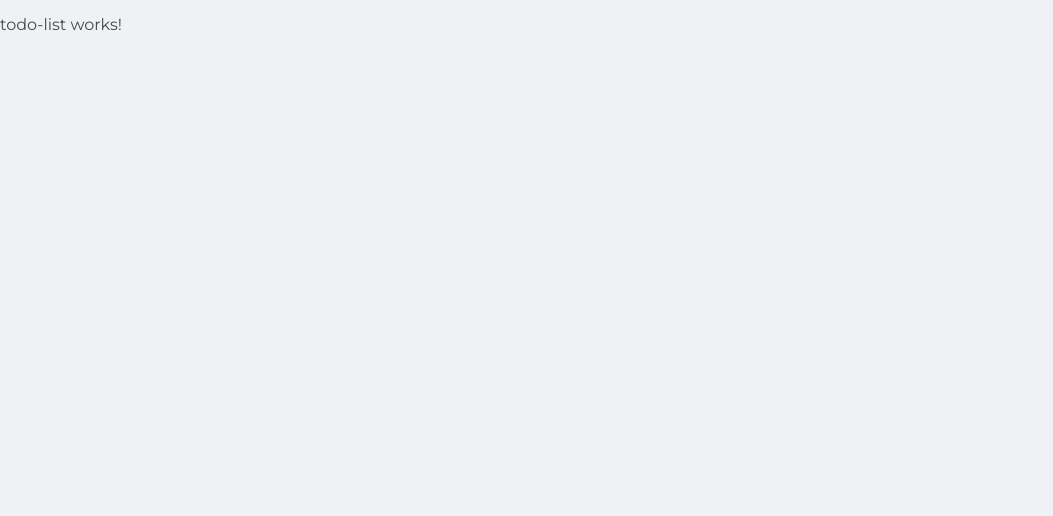
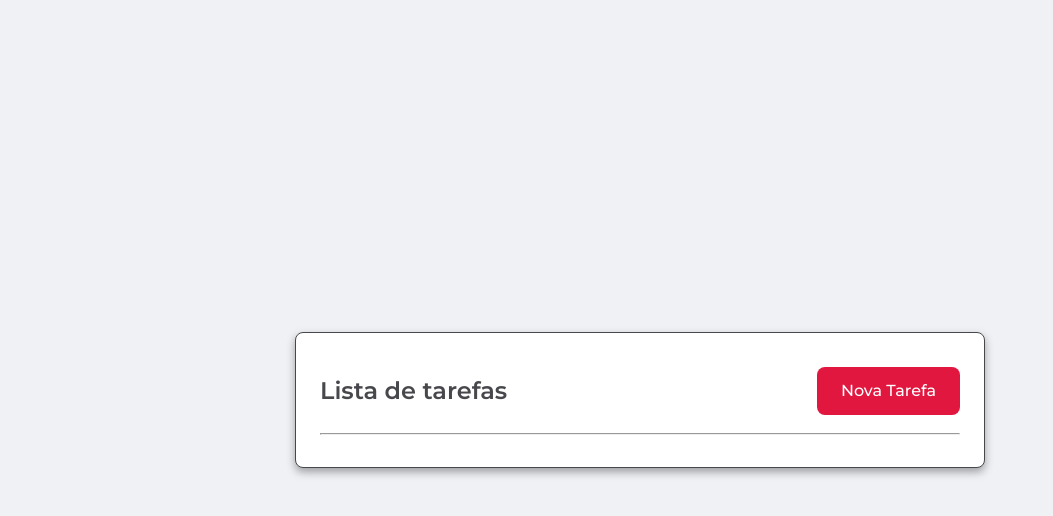
Before and after one commit to allanguerra/dojo-testes-angular-jest, an Angular app: page /todo-list in a window 1280 px wide. Shown: the top 516 px of the page, without its empty margins (0-1053 px from the left). Built offline with nearby package versions, Linux system fonts and the light colour scheme.

Commit message:
feat: finalizando estrutura base de lista de tarefas

```diff
--- a/src/app/app.module.ts
+++ b/src/app/app.module.ts
@@ -3,6 +3,7 @@ import { NgModule } from '@angular/core';
 
 import { AppRoutingModule } from './app-routing.module';
 import { AppComponent } from './app.component';
+import { SharedModule } from 'src/app/shared/shared.module';
 
 @NgModule({
   declarations: [
@@ -10,7 +11,8 @@ import { AppComponent } from './app.component';
   ],
   imports: [
     BrowserModule,
-    AppRoutingModule
+    AppRoutingModule,
+    SharedModule
   ],
   providers: [],
   bootstrap: [AppComponent]
--- a/src/app/modules/todo/components/todo-list/todo-list.component.html
+++ b/src/app/modules/todo/components/todo-list/todo-list.component.html
@@ -1 +1,16 @@
-<p>todo-list works!</p>
+<section class="container">
+
+  <div class="todo">
+    <div class="todo-list">
+
+      <header class="todo-list_header">
+        <h2>Lista de tarefas</h2>
+        <button class="todo-button" (click)="acaoNovaTarefa()">Nova Tarefa</button>
+      </header>
+
+      <hr>
+
+    </div>
+  </div>
+
+</section>
--- a/src/app/modules/todo/components/todo-list/todo-list.component.scss
+++ b/src/app/modules/todo/components/todo-list/todo-list.component.scss
@@ -0,0 +1,7 @@
+.todo-list {
+  &_header {
+    display: flex;
+    justify-content: space-between;
+    align-items: center;
+  }
+}
--- a/src/app/modules/todo/components/todo-list/todo-list.component.ts
+++ b/src/app/modules/todo/components/todo-list/todo-list.component.ts
@@ -1,4 +1,5 @@
 import { Component, OnInit } from '@angular/core';
+import { Router } from '@angular/router';
 
 @Component({
   selector: 'app-todo-list',
@@ -7,9 +8,15 @@ import { Component, OnInit } from '@angular/core';
 })
 export class TodoListComponent implements OnInit {
 
-  constructor() { }
+  constructor(
+    private readonly router: Router
+  ) { }
 
   ngOnInit() {
   }
 
+  public acaoNovaTarefa(): void {
+    this.router.navigate(['new']);
+  }
+
 }
```
